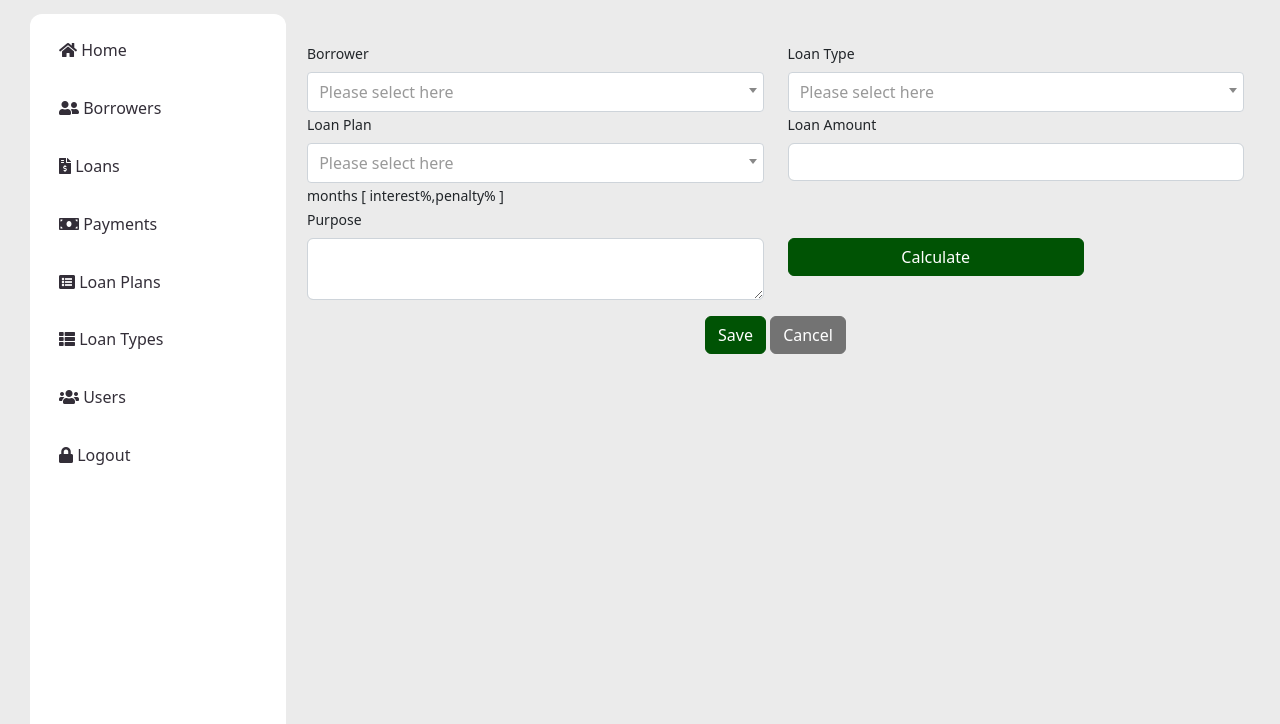
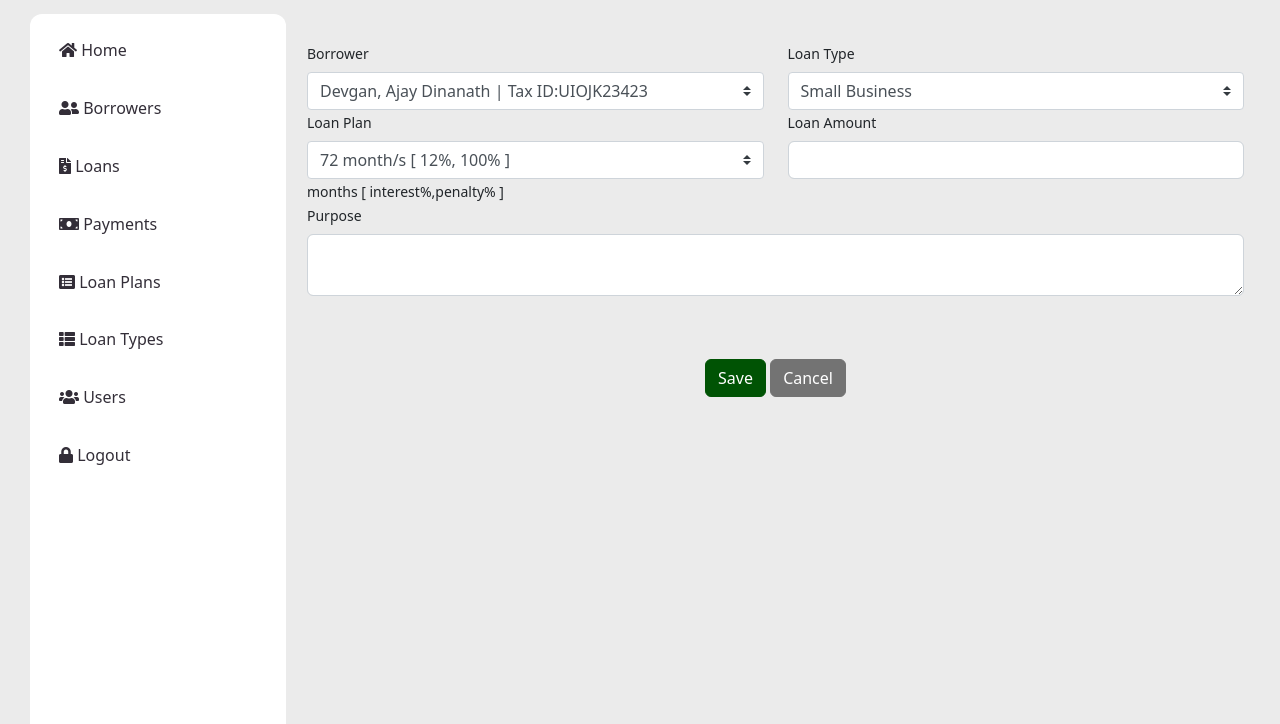
Before and after one commit to alvin-kiveu/SACCO-MANAGEMENT-SYSTERM, a PHP site: page /index.php?page=manage_loan in a window 1280 px wide. Shown: the part 76-800 px from the top of the page. Run offline with PHP 8.4, Linux system fonts and the light colour scheme; the visitor is signed in with stand-in values (Sample User, id 1); data comes from the database, SQL or seed files in the repository; some libraries are stand-ins or nearby versions.

Commit message:
adding all new data

```diff
--- a/index.php
+++ b/index.php
@@ -19,7 +19,7 @@
 </head>
 <style>
   body {
-  background:#ebebeb;
+    background: #ebebeb;
     background-size: cover;
     background-repeat: no-repeat;
   }
@@ -27,6 +27,7 @@ background-repeat: no-repeat;
   .card {
     background-color: white;
   }
+
   .card-body {
     color: black;
   }
@@ -41,7 +42,7 @@ background-color: white;
     max-width: unset;
   }
 
-a{
+  a {
     text-decoration: none !important;
   }
 
@@ -52,15 +53,16 @@ a{
     position: relative;
     vertical-align: middle;
   }
-.modal option {
-  position: relative;
-  z-index: 100;
-  background-color: aqua;
 
+  select
+  {
+    padding: 10%;
+    width: 100%;
+    height: 20px;
+    color: black;
+    background-color: white;
+    border: 1px solid #ccc;
   }
-
-
-
 </style>
 
 <body>
@@ -107,8 +109,7 @@ a{
         <div class="modal-body">
         </div>
         <div class="modal-footer">
-          <button type="button" class="btn btn-primary" id='submit'
-            onclick="$('#uni_modal form').submit()">Save</button>
+          <button type="button" class="btn btn-primary" id='submit' onclick="$('#uni_modal form').submit()">Save</button>
           <button type="button" class="btn btn-secondary" data-dismiss="modal">Cancel</button>
         </div>
       </div>
--- a/manage_loan.php
+++ b/manage_loan.php
@@ -12,13 +12,12 @@ if (isset($_GET['id'])) {
     <form action="" id="loan-application">
       <input type="hidden" name="id" value="<?php echo isset($_GET['id']) ? $_GET['id'] : '' ?>">
       <div class="row">
-        <div class="col-md-6">
+        <div class="col-md-6" stye="z-index:1;">
           <label class="control-label">Borrower</label>
           <?php
 					$borrower = $conn->query("SELECT *,concat(lastname,', ',firstname,' ',middlename) as name FROM borrowers order by concat(lastname,', ',firstname,' ',middlename) asc ");
 					?>
-          <select name="borrower_id" id="borrower_id" class="custom-select browser-default select2">
-            <option value=""></option>
+          <select  name="borrower_id" id="borrower_id" class="custom-select">
             <?php while ($row = $borrower->fetch_assoc()) : ?>
             <option value="<?php echo $row['id'] ?>"
               <?php echo isset($borrower_id) && $borrower_id == $row['id'] ? "selected" : '' ?>>
@@ -31,8 +30,7 @@ if (isset($_GET['id'])) {
           <?php
 					$type = $conn->query("SELECT * FROM loan_types order by `type_name` desc ");
 					?>
-          <select name="loan_type_id" id="loan_type_id" class="custom-select browser-default select2">
-            <option value=""></option>
+          <select name="loan_type_id" id="loan_type_id" class="custom-select">
             <?php while ($row = $type->fetch_assoc()) : ?>
             <option value="<?php echo $row['id'] ?>"
               <?php echo isset($loan_type_id) && $loan_type_id == $row['id'] ? "selected" : '' ?>>
@@ -49,8 +47,7 @@ if (isset($_GET['id'])) {
           <?php
 					$plan = $conn->query("SELECT * FROM loan_plan order by `months` desc ");
 					?>
-          <select name="plan_id" id="plan_id" class="custom-select browser-default select2">
-            <option value=""></option>
+          <select name="plan_id" id="plan_id" class="custom-select">
             <?php while ($row = $plan->fetch_assoc()) : ?>
             <option value="<?php echo $row['id'] ?>"
               <?php echo isset($plan_id) && $plan_id == $row['id'] ? "selected" : '' ?>
@@ -70,7 +67,7 @@ if (isset($_GET['id'])) {
         </div>
       </div>
       <div class="row">
-        <div class="form-group col-md-6">
+        <div class="form-group col-md-12">
           <label class="control-label">Purpose</label>
           <textarea name="purpose" id="" cols="30" rows="2"
             class="form-control"><?php echo isset($purpose) ? $purpose : '' ?></textarea>
@@ -78,7 +75,7 @@ if (isset($_GET['id'])) {
 
         <div class="form-group col-md-4  .justify-content-center">
           <label class="control-label">&nbsp;</label>
-          <button class="btn btn-primary btn-block align-self-end" type="button" id="calculate">Calculate</button>
+          <!-- <button class="btn btn-primary btn-block align-self-end" type="button" id="calculate">ADD NEW LOAN</button> -->
         </div>
       </div>
       <div id="calculation_table">
--- a/manage_payment.php
+++ b/manage_payment.php
@@ -17,8 +17,7 @@ if(isset($_GET['id'])){
 				<div class="col-md-4">
 					<div class="form-group">
 						<label for="" class="control-label">Loan Reference No.</label>
-						<select name="loan_id" id="" class="custom-select browser-default select2">
-							<option value=""></option>
+						<select name="loan_id" id="" class="custom-select">
 							<?php
 							$loan = $conn->query("SELECT * from loan_list where status =2 ");
 							while($row=$loan->fetch_assoc()):
```
Lines whose indentation alone changed are shown as unchanged.
